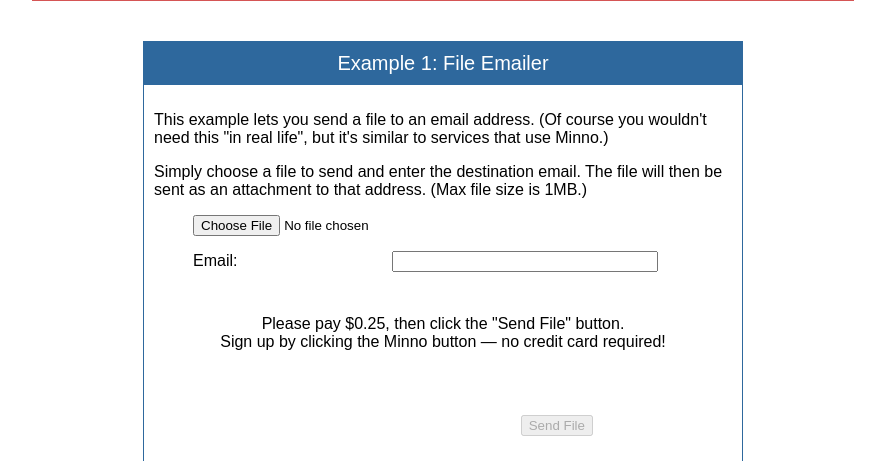
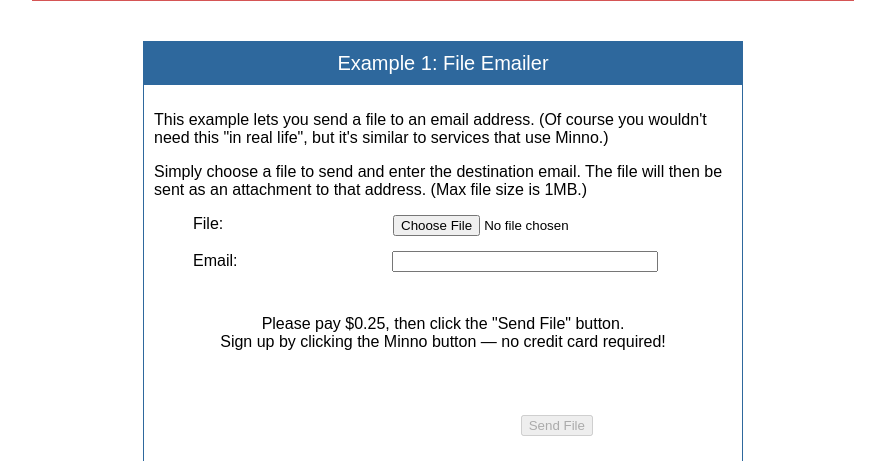
Before and after one commit to minno/minno-php-sdk, a PHP site: page / in a window 1280 px wide. Shown: the part 261-722 px from the top of the page, without its empty margins (197-1082 px from the left). Run offline with PHP 8.4, Linux system fonts and the light colour scheme; some libraries are stand-ins or nearby versions.

Commit message:
changing display of inputs on example 1

```diff
--- a/examples/style.css
+++ b/examples/style.css
@@ -62,8 +62,6 @@ body {
 
         #fileInput {
             position: absolute;
-            width: 300px;
-            left: 0px;
         }
 
         #fileName {
```
